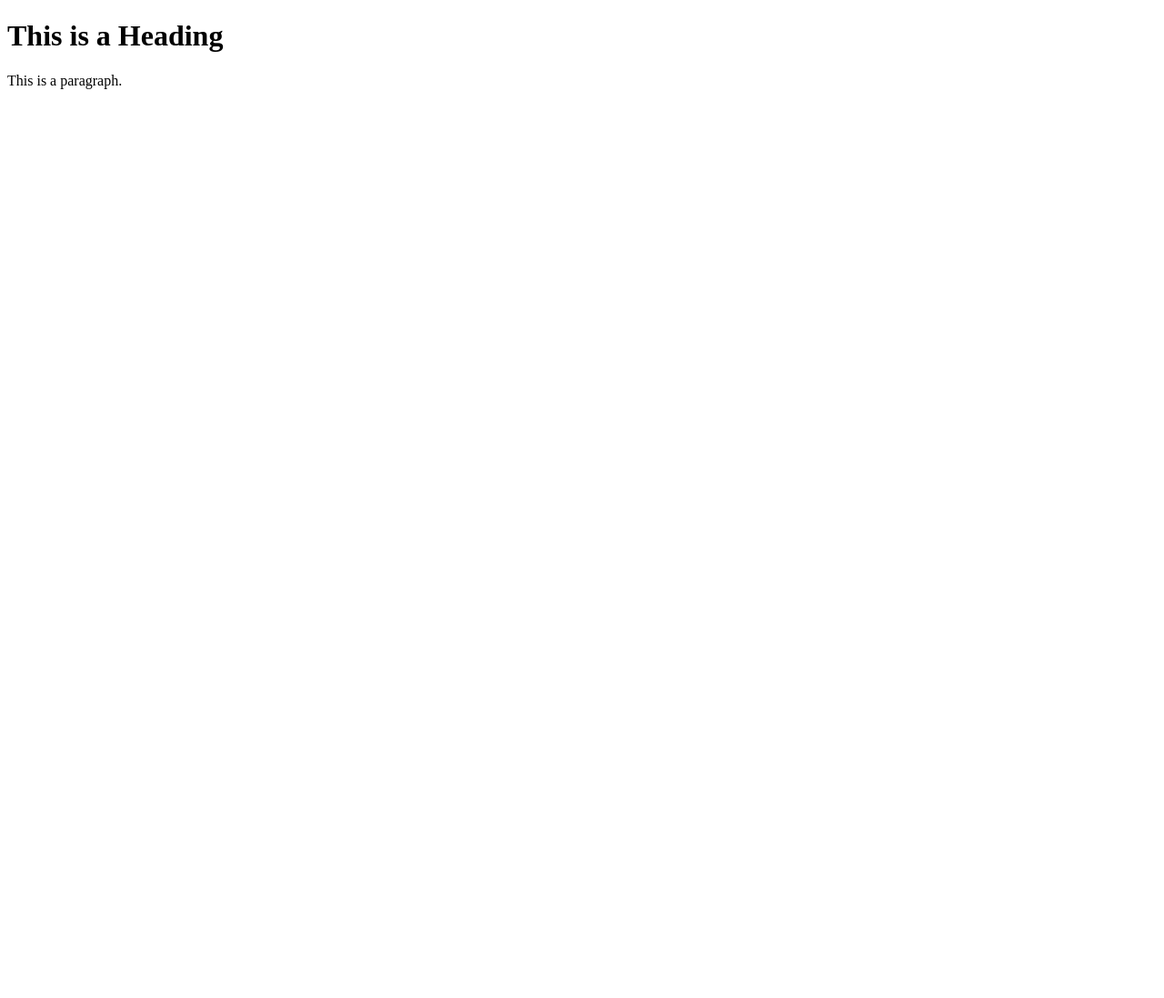
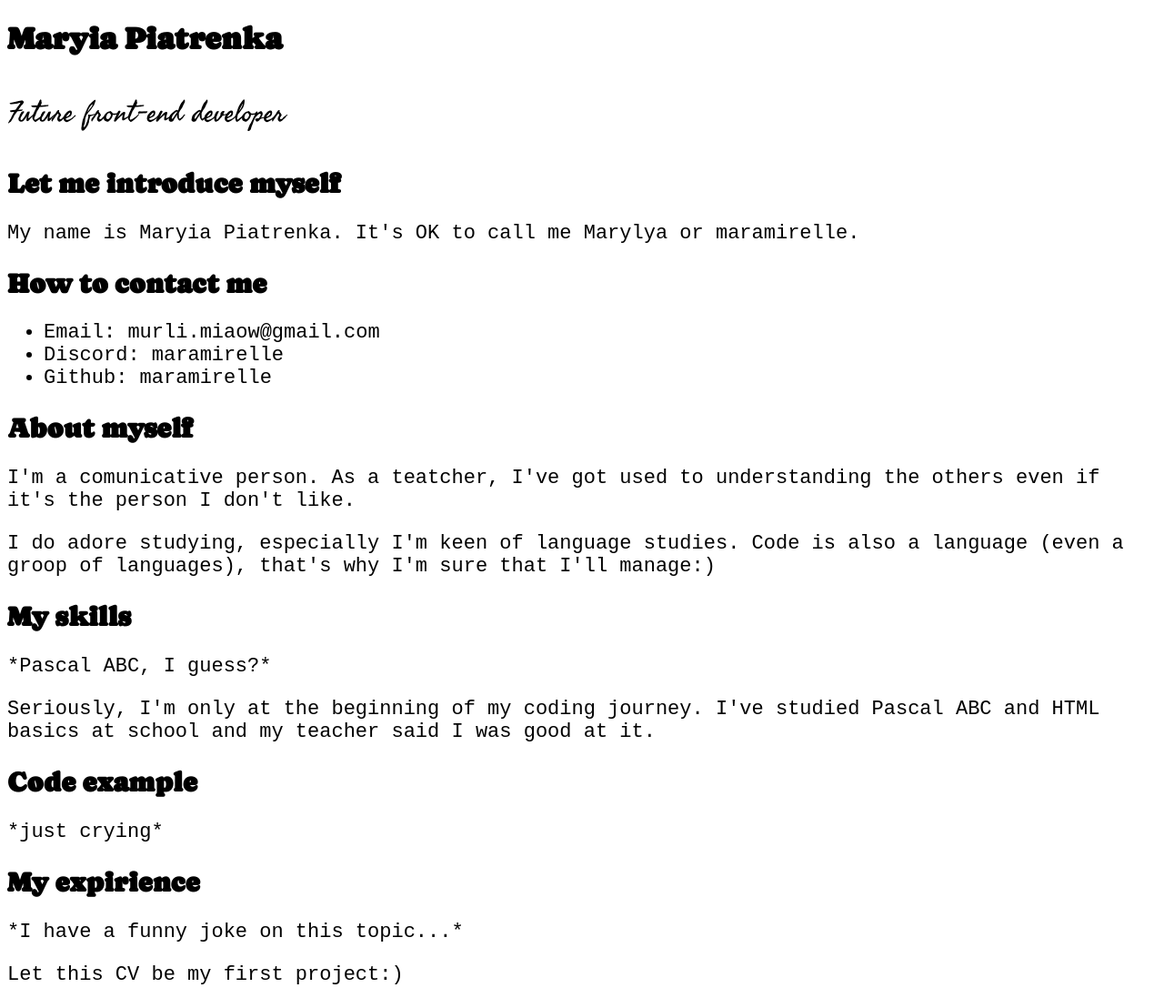
Before and after one commit to maramirelle/rsschool-cv, a plain HTML site: page index.html in a window 1280 px wide. Shown: the top 1097 px of the page at 91% size. Before the commit the page ends 800 px from the top, so only its background shows below. Drawn offline with Linux system fonts and the light colour scheme.

Commit message:
feat: update index.html and style.css

```diff
--- a/index.html
+++ b/index.html
@@ -1,10 +1,81 @@
 <!DOCTYPE html>
 <html lang="en">
 <head>
-<title>Page Title</title>
+    <meta charset="UTF-8">
+    <meta name="viewport" content="width=device-width, initial-scale=1.0">
+    <title>CV</title>
+    <link rel="stylesheet" href="style.css">
+    <link rel="icon" href="assets/favicon.png">
 </head>
+<header>
+    <h1 class="big-header">Maryia Piatrenka</h1>
+    <p class="paragraph-header">Future front-end developer</p>
+</header>
 <body>
-<h1>This is a Heading</h1>
-<p>This is a paragraph.</p>
+
+    <main>
+        <section>
+        <h2 class="header">Let me introduce myself</h2>
+        <p class="paragraph">My name is Maryia Piatrenka. It's OK to call me Marylya or maramirelle.</p>
+        </section>
+
+        <section>
+            <h2 class="header">How to contact me</h2>
+            <ul class="paragraph">
+                <li>Email: murli.miaow@gmail.com</li>
+                <li>Discord: maramirelle</li>
+                <li>Github: maramirelle</li>
+            </ul>
+        </section>
+
+        <section>
+            <h2 class="header">About myself</h2>
+            <p class="paragraph">I'm a comunicative person. As a teatcher, I've got used to understanding the others even if it's the person I don't like.</p>
+            <p class="paragraph">I do adore studying, especially I'm keen of language studies. Code is also a language (even a groop of languages), that's why I'm sure that I'll manage:)</p>
+        </section>
+
+        <section>
+            <h2 class="header">My skills</h2>
+            <p class="paragraph">*Pascal ABC, I guess?*</p>
+            <p class="paragraph">Seriously, I'm only at the beginning of my coding journey. I've studied Pascal ABC and HTML basics at school and my teacher said I was good at it.</p>
+        </section>
+
+        <section>
+            <h2 class="header">Code example</h2>
+            <p class="paragraph">*just crying*</p>
+        </section>
+
+        <section>
+            <h2 class="header">My expirience</h2>
+            <p class="paragraph">*I have a funny joke on this topic...*</p>
+            <p class="paragraph">Let this CV be my first project:)</p>
+        </section>
+
+        <section>
+            <h2 class="header">My education</h2>
+            <p class="paragraph">I've graduated from BSU, Philological faculty where I've been studying the Belarussian language and literature. My diploma project was about dialect issues of the 17th century literature.</p>
+            <p class="paragraph">I also have a diploma of church choir director (*I'm a real collector of strange educational courses, yeah*).</p>
+            <p class="paragraph">Now I'm studying front-end development at RS School.</p>
+        </section>
+
+        <section>
+            <h2 class="header">Languages</h2>
+            <h3 class="last-header">English</h3>
+            <p class="paragraph">Accourding to the test, my English level is C1, but I guess it's somewhere between B2 and C1 actually.</p>
+            <h3 class="last-header">Belarussian</h3>
+            <p class="paragraph">I'm a native speaker.</p>
+            <h3 class="last-header">Russian</h3>
+            <p class="paragraph">I'm a native speaker.</p>
+            <h3 class="last-header">Italian</h3>
+            <p class="paragraph">My Italian level is A2.</p>
+        </section>
+
+    </main>
+
+    <footer>
+
+    </footer>
+
+
 </body>
 </html>
--- a/style.css
+++ b/style.css
@@ -1,6 +1,34 @@
-html, body {
-    font-family: Arial, serif;
-    font-size: 16px;
-    margin: 0;
-    padding: 0;
+@font-face {
+    font-family: Caprasimo;
+    src: url(assets/fonts/Caprasimo-Regular.ttf);
 }
+
+@font-face {
+    font-family: Fasthand;
+    src: url(assets/fonts/Fasthand-Regular.ttf);
+}
+
+.big-header {
+    font-family: Caprasimo;
+    font-size: 34px;
+}
+
+.paragraph-header {
+    font-family: Fasthand;
+    font-size: 32px;
+}
+
+.header {
+    font-family: Caprasimo;
+    font-size: 30px;
+}
+
+.paragraph {
+    font-family: monospace;
+    font-size: 22px;
+}
+
+.last-header {
+    font-family: Fasthand;
+    font-size: 24px;
+}
```
